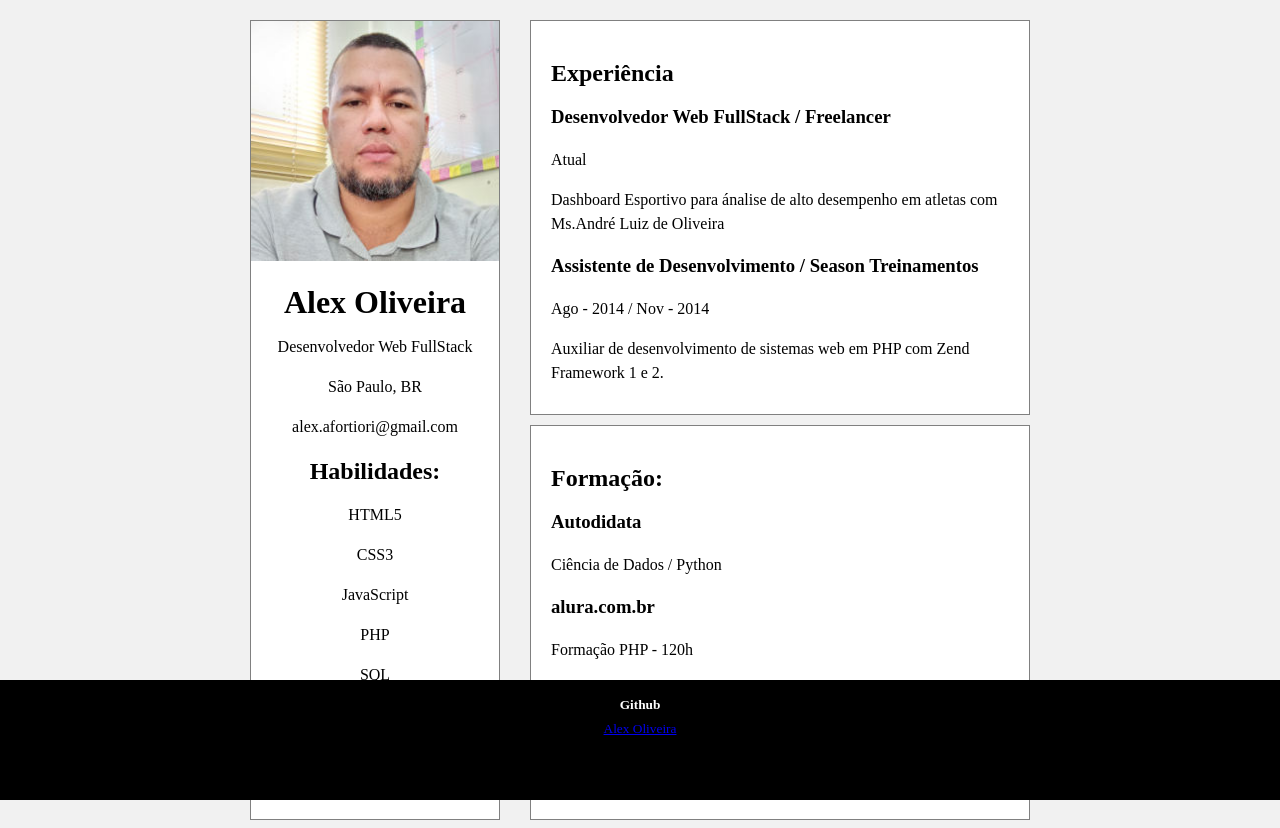
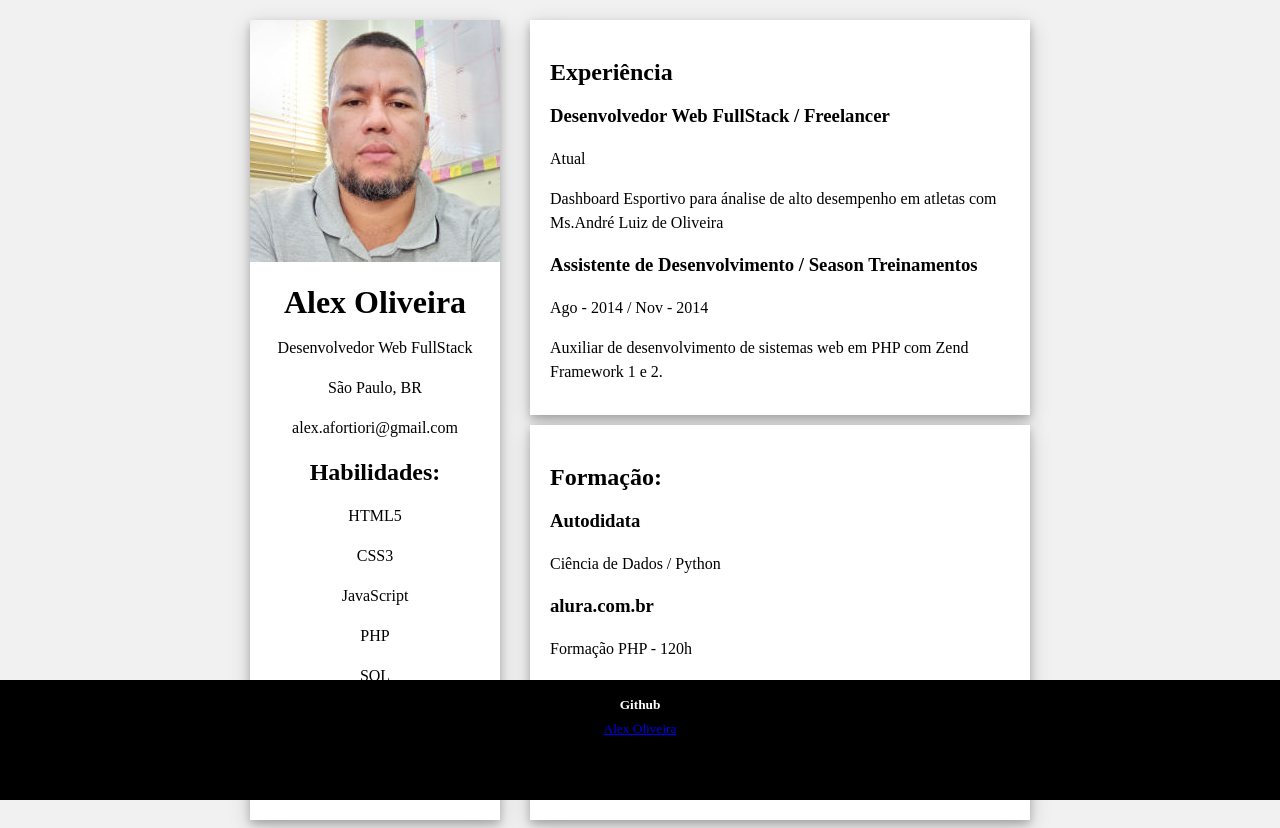
Before and after one commit to alex-sandro/alex-sandro.github.io, a PHP site: page / in a window 1280 px wide. Run offline with PHP 8.4, Linux system fonts and the light colour scheme.

Commit message:
Subtração de bordas, adição de sombras.

```diff
--- a/css/default.css
+++ b/css/default.css
@@ -1,5 +1,4 @@
 *{box-sizing: border-box;}
-
 body{
     margin-top: 20px;
     line-height: 150%;
@@ -23,7 +22,6 @@ img{
 .perfil{
     flex-direction: column;
     background-color: white;
-    border: 1px solid grey;
     text-align: center;
     width: 250px;
     height: 800px;
@@ -37,7 +35,6 @@ img{
 
 .experiencia{
     background-color: white;
-    border: 1px solid grey;
     width: 500px;
     height: 395px;
     padding:20px;
@@ -45,11 +42,14 @@ img{
 
 .formacao{
     background-color: white;
-    border: 1px solid grey;
     width: 500px;
     height: 395px;
     margin-top: 10px;
     padding:20px;
+}
+
+.perfil, .experiencia, .formacao{
+    box-shadow: 0 4px 8px 0 rgba(0, 0, 0, 0.2), 0 6px 20px 0 rgba(0, 0, 0, 0.19);
 }
 
 .footer{
```
